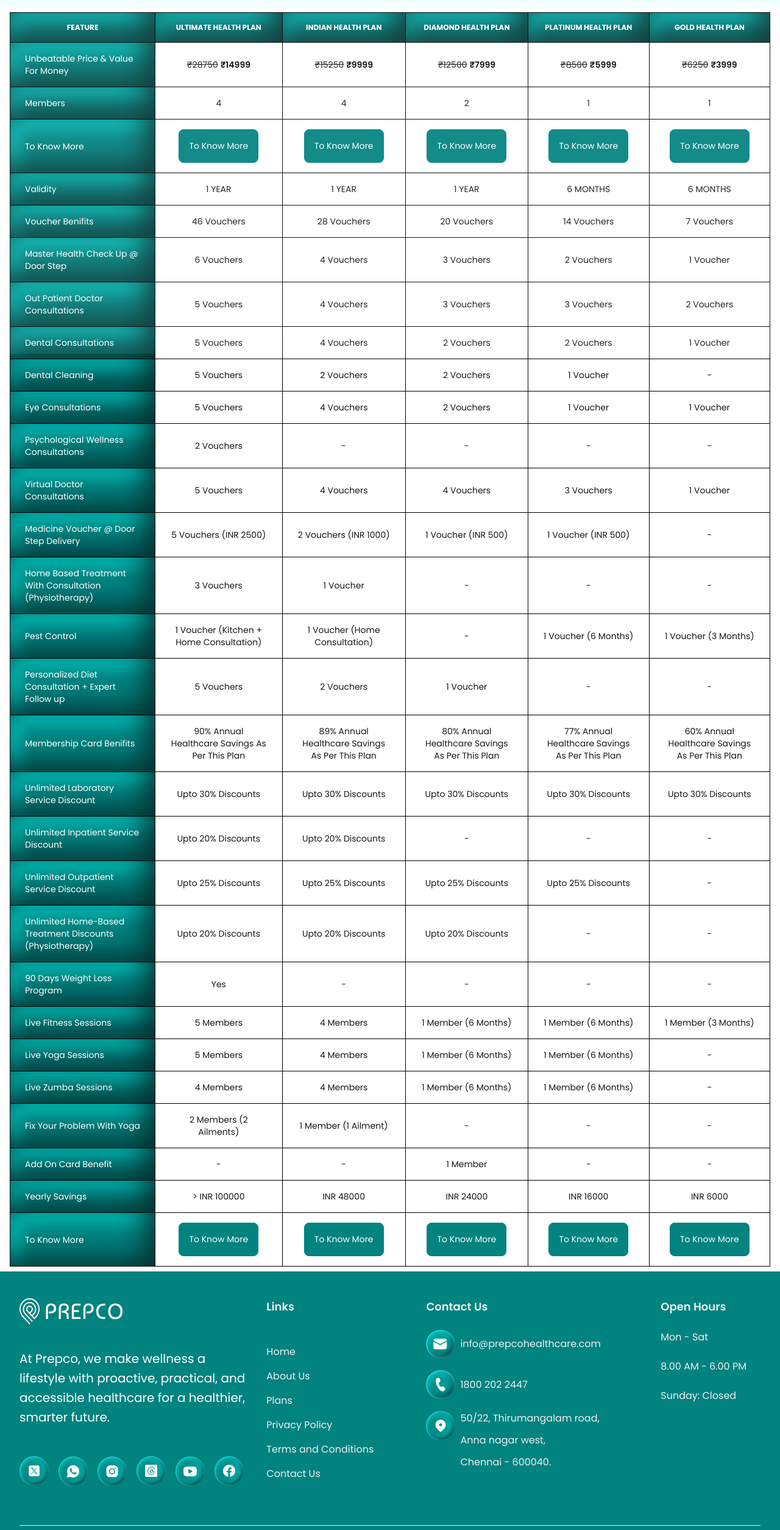
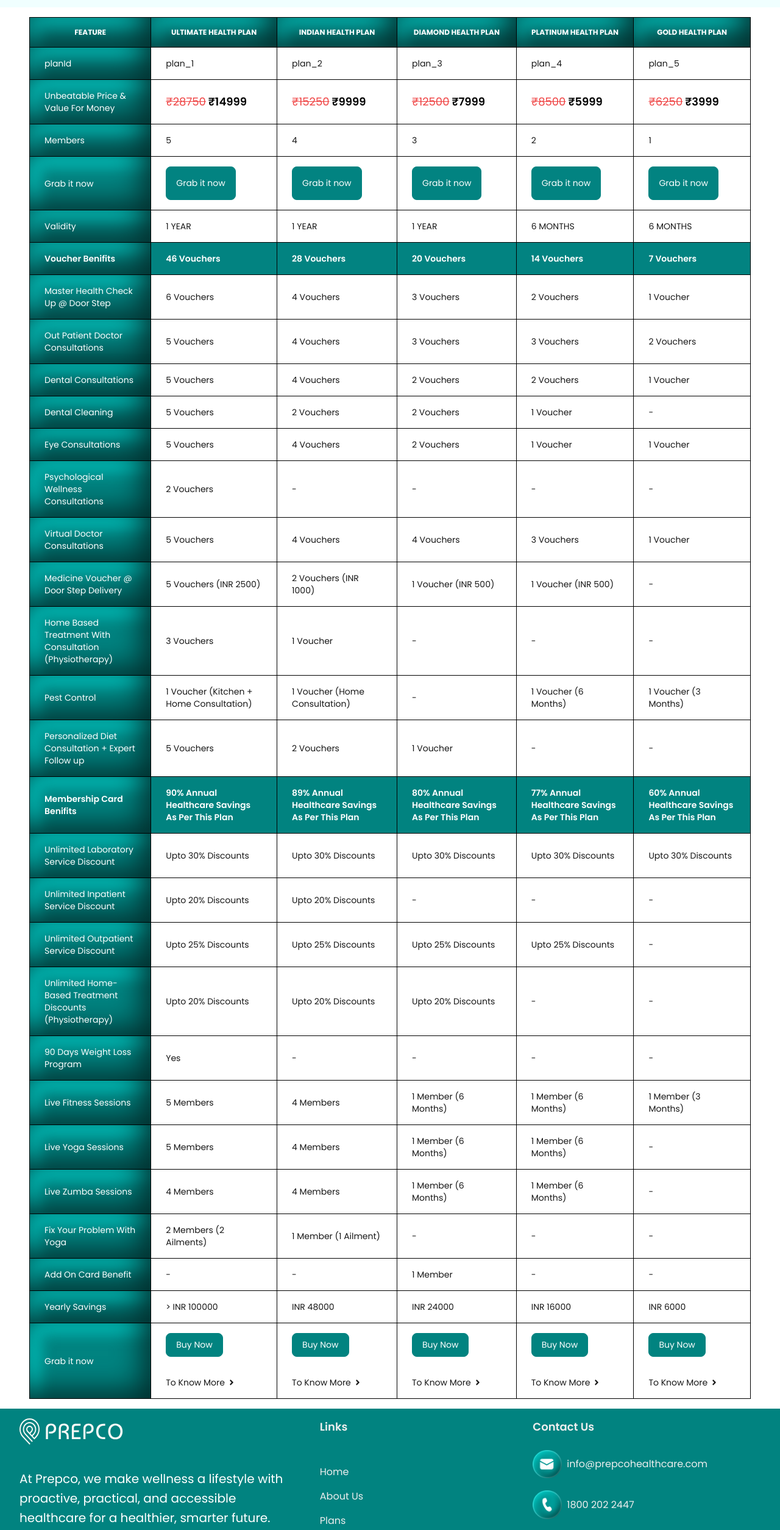
Before and after one commit to Prepco-creator/PREPCO, a Next.js app: page /plans in a window 1280 px wide. Shown: the part 220-2729 px from the top of the page at 61% size. Built offline with nearby package versions, Linux system fonts and the light colour scheme; a web font is replaced by a local one.

Commit message:
Maintance Part 1 - 1

```diff
--- a/src/components/checkout/CheckoutForm.tsx
+++ b/src/components/checkout/CheckoutForm.tsx
@@ -5,13 +5,14 @@
 import mockData from '@/data/plans';
 import { PlanProps } from '@/types';
 import { IndianRupee } from 'lucide-react';
+import { HealthPlan, plansv2 } from '@/data/plans-v2';
 
 const CheckoutForm = () => {
     const router = useRouter();
     const searchParams = useSearchParams();
 
     const planId = searchParams.get("planId") as string;
-    const plan = mockData?.find((data: PlanProps) => planId === data.id);
+    const plan = plansv2?.find((data: HealthPlan) => planId === data.planId);
 
     // Redirect back if plan is not found
     useEffect(() => {
@@ -104,20 +105,19 @@
                     <div className="flex justify-between">
                         <span>{plan?.title}</span>
                         <span>
-                            <IndianRupee size={18} className="inline" /> {plan?.discountPricing}
+                            <IndianRupee size={18} className="inline" /> {plan?.pricing}
                         </span>
                     </div>
                 </div>
                 <div className="flex justify-between font-bold text-lg">
                     <span>Total</span>
                     <span>
-                        <IndianRupee size={18} className="inline" /> {plan?.discountPricing}
+                        <IndianRupee size={18} className="inline" /> {plan?.pricing}
                     </span>
                 </div>
                 <button
-                    className={`mt-6 w-full text-whit py-3 rounded-lg text-lg font-semibold transition ${
-                        isFormFilled ? 'bg-teal-600 hover:bg-teal-700 text-white' : 'bg-gray cursor-not-allowed'
-                    }`}
+                    className={`mt-6 w-full text-whit py-3 rounded-lg text-lg font-semibold transition ${isFormFilled ? 'bg-teal-600 hover:bg-teal-700 text-white' : 'bg-gray cursor-not-allowed'
+                        }`}
                     disabled={!isFormFilled}
                 >
                     Place Order
--- a/src/components/comman/CustomTable.tsx
+++ b/src/components/comman/CustomTable.tsx
@@ -17,11 +17,17 @@
     keyOverride?: string;
 };
 
+type SpecialRowsType = {
+    key: string;
+    className: string;
+}
+
 type AutoTransposingTableProps = {
     data: GenericObject[];
     getTitle: (item: GenericObject) => string;
     additionalRows?: AdditionalRow[]; // 👈 New prop
     hiddenKeys?: string[];
+    specialRows?: SpecialRowsType[];
 };
 
 export default function AutoTransposingTable({
@@ -29,6 +35,7 @@
     getTitle,
     additionalRows = [],
     hiddenKeys = [],
+    specialRows = [],
 }: AutoTransposingTableProps) {
     if (data.length === 0) return <div>No data</div>;
 
@@ -112,7 +119,7 @@
     ];
 
     return (
-        <section className="bg-white px-4 py-2 static lg:relative">
+        <section className="bg-white px-12 rounded-lg py-4 static lg:relative">
             <div className="block lg:hidden relative overflow-auto rounded-lg max-h-[600px]">
                 <table className="w-full text-sm text-left text-gray-700 dark:text-gray-200 border-collapse">
                     <thead className="text-xs uppercase bg-gray-100">
@@ -167,22 +174,28 @@
                     </tr>
                 </thead>
                 <tbody>
-                    {rows.map((row, rowIndex) => (
-                        <tr key={rowIndex} className="bg-white h-full">
+                    {rows.map((row, rowIndex) => {
+                        const specialClass =
+                            specialRows.find((sr) => sr.key === row.feature)?.className || 'bg-white h-full';
+
+                        return (
+                            <tr key={rowIndex} className={specialClass}>
                                 {columns.map((col, colIndex) => (
                                     <td
                                         key={colIndex}
                                         className={`px-6 py-4 border border-black h-full ${colIndex === 0
                                                 ? 'sticky left-0 z-[20] bg-primary text-white p-3 shadow-double-inset'
-                                        : 'bg-white text-center'
+                                                : 'bg-transparent'
                                             }`}
                                     >
                                         {row[col.key] as React.ReactNode}
                                     </td>
                                 ))}
                             </tr>
-                    ))}
+                        );
+                    })}
                 </tbody>
+
             </table>
 
         </section>
--- a/src/components/comman/Footer.tsx
+++ b/src/components/comman/Footer.tsx
@@ -7,8 +7,8 @@
 
 const Footer = () => {
   return (
-    <footer className="bg-primary py-4 text-secondaryLight">
-      <div className="px-4 sm:px-4 lg:px-8 lg:py-7">
+    <footer className="bg-primary py-2 text-secondaryLight">
+      <div className="px-4 sm:px-4 lg:px-8 lg:py-2">
         {/* Links Section */}
         <div className="flex flex-col sm:flex-row gap-4 lg:gap-8">
           <div className="flex-[2] mb-8 flex flex-col gap-2 lg:gap-8">
@@ -139,14 +139,14 @@
               </ul>
             </div>
           </div>
-          <div className="flex-1 flex flex-col lg:items-center justify-start">
+          {/* <div className="flex-1 flex flex-col lg:items-center justify-start">
             <div className="space-y-3 lg:space-y-6">
               <h3 className="text-lg font-semibold">Open Hours</h3>
               <p>Mon - Sat</p>
               <p>8.00 AM - 6.00 PM</p>
               <p>Sunday: Closed</p>
             </div>
-          </div>
+          </div> */}
         </div>
 
         {/* Bottom Section */}
--- a/src/components/plans/Plans.tsx
+++ b/src/components/plans/Plans.tsx
@@ -7,6 +7,7 @@
 import AutoTransposingTable from "../comman/CustomTable";
 import formatToHyphenated from "@/utils/fomatPathName";
 import Link from "next/link";
+import { FaAngleRight } from "react-icons/fa";
 
 const Plans = () => {
   // const fullCoveragePlanIds = ["plan_7", "plan_8"];
@@ -85,6 +86,11 @@
           "Unbeatable Price & Value For Money.actualPrice",
           "After Discount"
         ]}
+        specialRows={[
+          { key: "Voucher Benifits", className: "bg-primary text-white font-semibold" },
+          { key: "Membership Card Benifits", className: "bg-primary text-white font-semibold" },
+        ]}
+
         additionalRows={[
           {
             rowName: "Unbeatable Price & Value For Money",
@@ -93,38 +99,49 @@
               const value = row["Unbeatable Price & Value For Money"];
               if (!value) return '-';
               return (
-                <span>
-                  <s className="text-gray-500 mr-1">₹{value.price}</s>
+                <span className="text-lg">
+                  <s className="text-red-500 mr-1">₹{value.price}</s>
                   <span className="text-black font-semibold">₹{value.actualPrice}</span>
                 </span>
               );
             },
           },
           {
-            rowName: 'To Know More',
+            rowName: 'Grab it now',
             render: (row) => (
               <Link
                 href={`/plans/${formatToHyphenated(row['Plan Title'])}`}
               >
                 <button className="bg-primary text-white rounded-lg border border-primary text-custom-14 p-4 hover:bg-transparent hover:text-primary hover:shadow-md transition duration-300 ease-in-out">
-                  To Know More
+                  Grab it now
                 </button>
               </Link>
             ),
-            index: 2, // Insert at row index 2 (optional)
+            index: 3, // Insert at row index 2 (optional)
           },
           {
-            rowName: 'To Know More',
+            rowName: 'Grab it now',
             render: (row) => (
-              <Link
-                href={`/plans/${formatToHyphenated(row['Plan Title'])}`}
-              >
-                <button className="bg-primary text-white rounded-lg border border-primary text-custom-14 p-4 hover:bg-transparent hover:text-primary hover:shadow-md transition duration-300 ease-in-out">
-                  To Know More
-                </button>
-              </Link>
+              <div className="flex flex-col gap-8">
+                <Link
+                  href={`/checkout?planId=${row["planId"]}`}
+                >
+                  <button className="bg-primary text-white rounded-lg border border-primary text-custom-14 px-4 py-2 hover:bg-transparent hover:text-primary hover:shadow-md transition duration-300 ease-in-out">
+                    Buy Now
+                  </button>
+                </Link>
+                <Link
+                  href={`/plans/${formatToHyphenated(row['Plan Title'])}`}
+                  passHref
+                  className="text-sm flex items-center justify-start gap-1"
+                >
+                  <span>To Know More</span>
+                  <FaAngleRight />
+                </Link>
+              </div>
             ),
           },
+
         ]}
       />
 
--- a/src/data/plans-v2.ts
+++ b/src/data/plans-v2.ts
@@ -2,6 +2,7 @@
 import { images } from "../../public/assets";
 
 export interface HealthPlan {
+    planId:string;
     title: string;
     tagline: string;
     description: string;
@@ -20,6 +21,7 @@
 
 export const plansv2: HealthPlan[] = [
     {
+        planId:"plan_1",
         title: "Ultimate Health Plan",
         tagline: "Good Health Starts Here!",
         membersCount: 5,
@@ -43,6 +45,7 @@
         pricing: 14999
     },
     {
+        planId:"plan_2",
         title: "Indian Health Plan",
         tagline: "Affordable Health. Assured Care.",
         membersCount: 4,
@@ -65,6 +68,7 @@
         pricing: 9999
     },
     {
+        planId:"plan_3",
         title: "Diamond Health Plan",
         tagline: "Premium Health. Exceptional Value.",
         membersCount: 3,
@@ -87,6 +91,7 @@
         pricing: 7999
     },
     {
+        planId:"plan_4",
         title: "Platinum Health Plan",
         tagline: "Small Family, Stronger Health.",
         membersCount: 2,
@@ -108,6 +113,7 @@
         pricing: 5999
     },
     {
+        planId:"plan_5",
         title: "Gold Health Plan",
         tagline: "Your First Step Towards Preventive Health.",
         membersCount: 1,
--- a/src/data/plans.json
+++ b/src/data/plans.json
@@ -1,12 +1,13 @@
 [
     {
+        "planId":"plan_1",
         "Plan Title": "Ultimate Health Plan",
         "Unbeatable Price & Value For Money": {
             "price": "28750",
             "actualPrice": "14999"
         },
         "After Discount": "12999",
-        "Members": "4",
+        "Members": "5",
         "Validity": "1 YEAR",
         "Voucher Benifits": "46 Vouchers",
         "Master Health Check Up @ Door Step": "6 Vouchers",
@@ -34,6 +35,7 @@
         "Yearly Savings": "> INR 100000"
     },
     {
+        "planId":"plan_2",
         "Plan Title": "Indian Health Plan",
         "Unbeatable Price & Value For Money": {
             "price": "15250",
@@ -68,13 +70,14 @@
         "Yearly Savings": "INR 48000"
     },
     {
+        "planId":"plan_3",
         "Plan Title": "Diamond Health Plan",
         "Unbeatable Price & Value For Money": {
             "price": "12500",
             "actualPrice": "7999"
         },
         "After Discount": "5999",
-        "Members": "2",
+        "Members": "3",
         "Validity": "1 YEAR",
         "Voucher Benifits": "20 Vouchers",
         "Master Health Check Up @ Door Step": "3 Vouchers",
@@ -102,13 +105,14 @@
         "Yearly Savings": "INR 24000"
     },
     {
+        "planId":"plan_4",
         "Plan Title": "Platinum Health Plan",
         "Unbeatable Price & Value For Money": {
             "price": "8500",
             "actualPrice": "5999"
         },
         "After Discount": "4999",
-        "Members": "1",
+        "Members": "2",
         "Validity": "6 MONTHS",
         "Voucher Benifits": "14 Vouchers",
         "Master Health Check Up @ Door Step": "2 Vouchers",
@@ -136,6 +140,7 @@
         "Yearly Savings": "INR 16000"
     },
     {
+        "planId":"plan_5",
         "Plan Title": "Gold Health Plan",
         "Unbeatable Price & Value For Money": {
             "price": "6250",
```
Also changed, not shown: 1 other file (tests, documents, lock files or other folders). Lines whose indentation alone changed are shown as unchanged.
